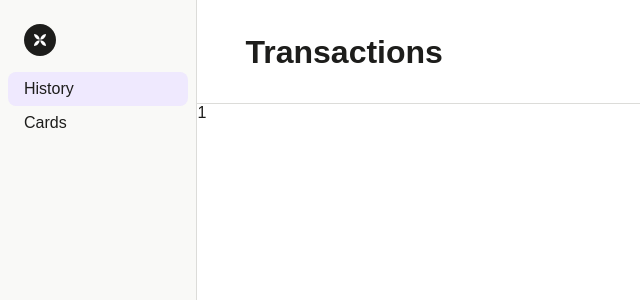
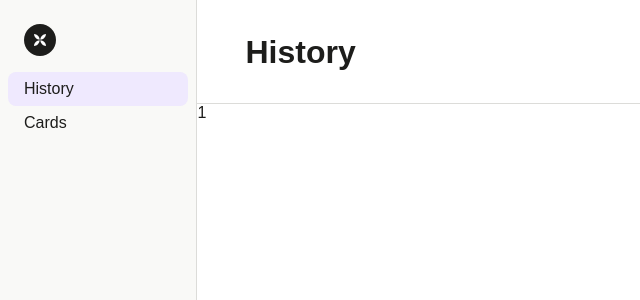
Before and after one commit to Niladev/nicklas-skills-test, a React (Vite) app: page /transactions/1 in a window 1280 px wide. Shown: the top 300 px of the page, without its empty margins (0-640 px from the left). Built offline with nearby package versions, Linux system fonts and the light colour scheme.

Commit message:
fix title

```diff
--- a/src/pages/Transactions/Transactions.tsx
+++ b/src/pages/Transactions/Transactions.tsx
@@ -5,7 +5,7 @@ export const Transactions = () => {
   const { transactionId } = useParams();
   return (
     <div>
-      <Header title={"Transactions"} />
+      <Header title={"History"} />
       {transactionId || "No id"}
     </div>
   );
```
